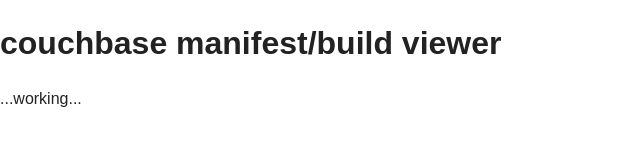
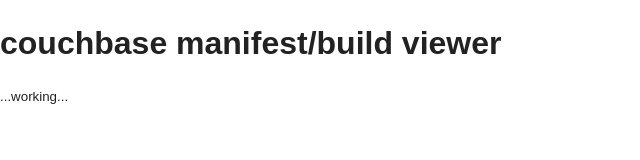
Before and after one commit to couchbaselabs/manifestival, a plain HTML site: page index.html in a window 1280 px wide. Shown: the full height of the page, 0-640 px from the left. Drawn offline with nearby package versions, Linux system fonts and the light colour scheme.

Commit message:
font size smaller

```diff
--- a/css/main.css
+++ b/css/main.css
@@ -1,6 +1,10 @@
 #content table, #content tr, #content td {
     border: 1px solid #bbb;
     vertical-align: top;
+}
+
+#content {
+    font-size: 10pt;
 }
 
 /* ------------------------------------------------------ */
```
